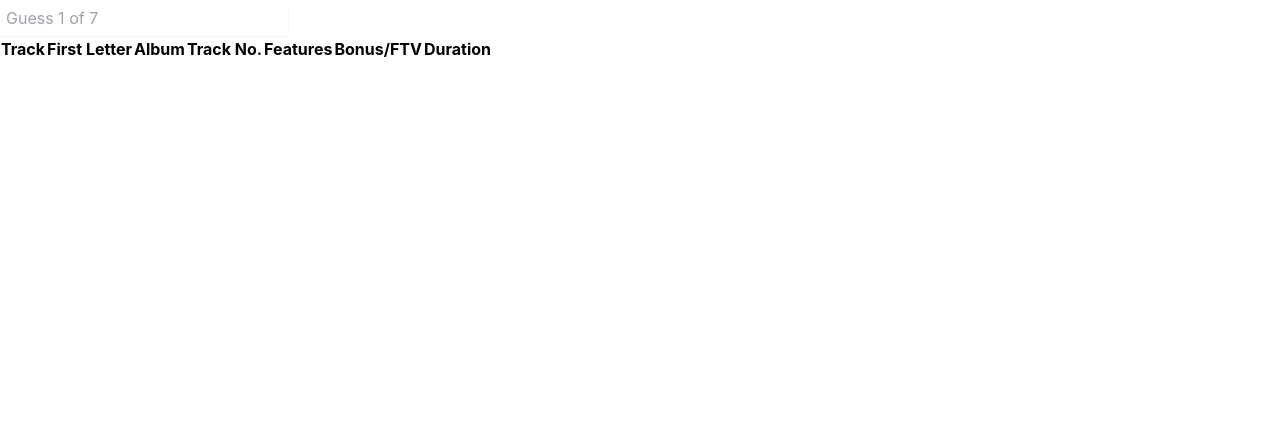
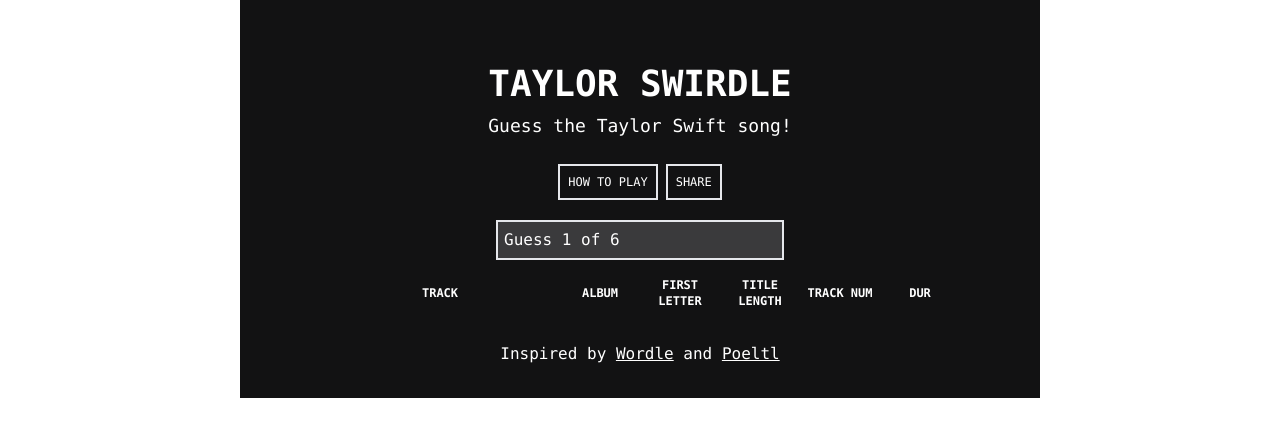
Before and after one commit to hjiang23/taylor-swirdle, a React (Create React App) app: page / in a window 1280 px wide. Shown: the top 436 px of the page. Built offline with nearby package versions, Linux system fonts and the light colour scheme.

Commit message:
mostly tailwind

```diff
--- a/src/App.tsx
+++ b/src/App.tsx
@@ -2,6 +2,8 @@ import {useState, useEffect} from 'react';
 import './App.css';
 import Dropdown from './components/Dropdown';
 import ResultsTable from './components/ResultsTable';
+import Rules from './components/Rules';
+import Share from './components/Share';
 import data from './data.json';
 import makeGuess from './handleGuess';
 
@@ -13,8 +15,10 @@ data.forEach((element, index) => {
 function App() {
 
   const ans = 112;
+  const colors: string[] = ["#3a3a3c", "#b59f3b", "#538d4e"];
+
   const [table, setTable] = useState<any>([]);
-  const [clear, setClear] = useState("");
+  const [input, setInput] = useState("");
   const [guessNum, setGuessNum] = useState(1);
   const [gameOver, setGameOver] = useState(false);
   const [won, setWon] = useState(false);
@@ -25,7 +29,7 @@ function App() {
       setWon(true);
       setGameOver(true);
     }
-    else if (guessNum + 1 > 7) {
+    else if (guessNum + 1 > 6) {
       setGameOver(true);
     }
     else {
@@ -39,9 +43,24 @@ function App() {
   },[table])
 
   return (
-    <div className="App">
-      <Dropdown won = {won} gameOver = {gameOver} guessNum = {guessNum} clear = {clear} setClear = {setClear} table = {table} handleGuess = {handleGuess}></Dropdown>
-      <ResultsTable table = {table}></ResultsTable>
+    <div className="w-[350px] sm:w-[800px] text-center flex-col items-center mx-auto font-mono bg-[#121213] text-white">
+      <header className = "pt-16 pb-6">
+        <div>
+          <h1 className = "text-4xl font-bold pb-2">TAYLOR SWIRDLE</h1>
+          <h2 className = "text-lg">Guess the Taylor Swift song!</h2>
+        </div>
+      </header>
+      <div className = "mx-auto">
+        <div className = "mb-5 flex justify-center gap-2 w-3/5 mx-auto text-xs">
+          <Rules></Rules>
+          <Share></Share>
+        </div>
+        <Dropdown won = {won} gameOver = {gameOver} guessNum = {guessNum} input = {input} setInput = {setInput} table = {table} handleGuess = {handleGuess}></Dropdown>
+        <ResultsTable table = {table} colors = {colors}></ResultsTable>
+      </div>
+      <p className = "p-8">
+        Inspired by <a target= "_blank" rel="noreferrer" className = "underline" href="https://www.nytimes.com/games/wordle/index.html">Wordle</a> and <a target= "_blank" rel="noreferrer" className = "underline" href="https://poeltl.dunk.town/">Poeltl</a>
+      </p>
     </div>
   );
 }
--- a/src/components/Dropdown.tsx
+++ b/src/components/Dropdown.tsx
@@ -21,7 +21,7 @@ function Dropdown(props: any) {
 
   const placeholderText = () => {
     if (!props.gameOver) {
-      return "Guess " + props.guessNum + " of 7";
+      return "Guess " + props.guessNum + " of 6";
     }
     else if (props.won) {
       return "You solved it in " + props.guessNum + "!";
@@ -36,11 +36,11 @@ function Dropdown(props: any) {
       onChange={selection =>
         {
           props.handleGuess(selection.track_name);
-          props.setClear("");
+          props.setInput("");
         }
       }
-      inputValue = {props.clear}
-      onInputValueChange={val => props.setClear(val)}
+      inputValue = {props.input}
+      onInputValueChange={val => props.setInput(val)}
       itemToString={() => ('')}
     >
       {({
@@ -55,22 +55,22 @@ function Dropdown(props: any) {
         selectedItem,
         getRootProps,
       }) => (
-        <div>
-          <div className="w-72 flex flex-col gap-1">
+        <div className = " pb-4">
+          <div className="w-72 flex flex-col mx-auto">
             <div
-              className="flex shadow-sm bg-white gap-0.5"
+              className="flex border-2 gap-0.5"
               {...getRootProps({}, {suppressRefError: true})}
             >
               <input
-                placeholder= {placeholderText()}
-                className="w-full p-1.5"
+                placeholder = {placeholderText()}
+                className = "w-full p-1.5 bg-[#3a3a3c] placeholder:text-white"
                 disabled = {props.gameOver}
                 {...getInputProps()}
               />
             </div>
           </div>
           <ul
-            className={`absolute w-72 bg-white mt-1 shadow-md max-h-80 overflow-scroll p-0 ${
+            className={`left-1/2 -translate-x-1/2 absolute w-72 bg-[#3a3a3c] mt-1 shadow-md max-h-80 overflow-scroll p-0 ${
               !(isOpen && items.length) && 'hidden'
             }`}
             {...getMenuProps()}
@@ -91,7 +91,7 @@ function Dropdown(props: any) {
                   .map((item: any, index: any) => (
                     <li
                       className={`
-                        ${highlightedIndex === index && 'bg-blue-300'}
+                        ${highlightedIndex === index && 'bg-[#272729]'}
                         py-2 px-3 shadow-sm flex flex-col`
                       }
                       {...getItemProps({
@@ -101,7 +101,7 @@ function Dropdown(props: any) {
                       })}
                     >
                       <span>{item.track_name}</span>
-                      <span className="text-sm text-gray-700">
+                      <span className="text-sm text-slate-300">
                         {item.album_name}
                       </span>
                     </li>
--- a/src/components/ResultsTable.tsx
+++ b/src/components/ResultsTable.tsx
@@ -1,12 +1,17 @@
 function ResultsTable(props: any) {
 
-    const guesses = props.table.map((row: any) => (<GuessRow contents = {row}/>))
+    const guesses = props.table.map((row: any) => (<GuessRow contents = {row} colors = {props.colors}/>))
 
     return (
-        <table className = "table-auto" >
+        <table className = "text-xs mx-auto sm:w-4/5" >
             <thead>
                 <tr>
-                    <th>Track</th><th>First Letter</th><th>Album</th><th>Track No.</th><th>Features</th><th>Bonus/FTV</th><th>Duration</th>
+                    <th className = "w-auto">TRACK</th>
+                    <th className = "w-20">ALBUM</th>
+                    <th className = "w-20">FIRST LETTER</th>
+                    <th className = "w-20">TITLE LENGTH</th>
+                    <th className = "w-20">TRACK NUM</th>
+                    <th className = "w-20">DUR</th>
                 </tr>
             </thead>
             <tbody>
@@ -19,18 +24,43 @@ function ResultsTable(props: any) {
 function GuessRow(props: any) {
 
     const contents = props.contents;
+    const colors = props.colors;
+
+    const getColor = (correctness: number) => {
+        return correctness === 2 ? colors[2] : correctness === 1 ? colors[1] : colors[0];
+    }
+
+    const getArrow = (isLetter: boolean, direction: number) => {
+        if (isLetter) {
+            return direction === 1 ? "→" : direction === -1 ? "←" : "";
+        }
+        return direction === 1 ? "↑" : direction === -1 ? "↓" : "";
+    }
 
     return (
-        <tr>
-            <td style={{backgroundColor: contents.track_name.correctness === 2 ? "#37be75" : ""}}>{contents.track_name.track_name}</td>
-            <td style={{backgroundColor: contents.first_letter.correctness === 2 ? "#37be75" : contents.first_letter.correctness === 1 ? "#eadd65" : ""}}>{((contents.first_letter.direction === 1) ? contents.first_letter.letter + " →" : (contents.first_letter.direction === -1) ? "← " + contents.first_letter.letter : contents.first_letter.letter)}</td>
-            <td style={{backgroundColor: contents.album.correctness === 2 ? "#37be75" : contents.album.correctness === 1 ? "#eadd65" : ""}}>{contents.album.album}</td>
-            <td style={{backgroundColor: contents.track_number.correctness === 2 ? "#37be75" : contents.track_number.correctness === 1 ? "#eadd65" : ""}}>{contents.track_number.track_number + " " + ((contents.track_number.direction === 1) ? "↑" : (contents.track_number.direction === -1) ? "↓": "")}</td>
-            <td style={{backgroundColor: contents.ft.correctness === 2 ? "#37be75" : contents.ft.correctness === 1 ? "#eadd65" : ""}}>{contents.ft.featuring}</td>
-            <td style={{backgroundColor: contents.bonus.correctness === 2 ? "#37be75" : contents.bonus.correctness === 1 ? "#eadd65" : ""}}>{contents.bonus.bonus}</td>
-            <td style={{backgroundColor: contents.duration.correctness === 2 ? "#37be75" : contents.duration.correctness === 1 ? "#eadd65" :""}}>{contents.duration.duration + " " + ((contents.duration.direction === 1) ? "↑" : (contents.duration.direction === -1) ? "↓": "")}</td>
+        <tr className = "h-20">
+            <td className = "h-full"><Tile color = {getColor(contents.track_name.correctness)} str = {contents.track_name.track_name} arrow = {getArrow(false, 0)}/></td>
+            <td className = "h-full"><Tile color = {getColor(contents.album.correctness)} str = {contents.album.album} arrow = {getArrow(false, 0)}/></td>
+            <td className = "h-full"><Tile color = {getColor(contents.first_letter.correctness)} str = {contents.first_letter.letter} arrow = {getArrow(true, contents.first_letter.direction)}/></td>
+            <td className = "h-full"><Tile color = {getColor(contents.length.correctness)} str = {contents.length.length} arrow = {getArrow(false, contents.length.direction)}/></td>
+            <td className = "h-full"><Tile color = {getColor(contents.track_number.correctness)} str = {contents.track_number.track_number} arrow = {getArrow(false, contents.track_number.direction)}/></td>
+            <td className = "h-full"><Tile color = {getColor(contents.duration.correctness)} str = {contents.duration.duration} arrow = {getArrow(false, contents.duration.direction)}/></td>
         </tr>
     );
 }
 
+function Tile(props: any) {
+
+    const color = "bg-[" + props.color + "]";
+    const str = props.str;
+    const arrow = props.arrow;
+
+    return (
+        <div className = {color + " h-full flex flex-col justify-center"}>
+            <p>{str}</p>
+            <p>{arrow}</p>
+        </div>
+    )
+}
+
 export default ResultsTable;
--- /dev/null
+++ b/src/components/Rules.tsx
@@ -0,0 +1,7 @@
+function Rules(props: any) {
+    return (
+        <button className = "p-2 border-2">HOW TO PLAY</button>
+    );
+}
+
+export default Rules;
--- /dev/null
+++ b/src/components/Share.tsx
@@ -0,0 +1,7 @@
+function Share(props: any) {
+    return (
+        <button className = "p-2 border-2">SHARE</button>
+    );
+}
+
+export default Share;
--- a/src/handleGuess.ts
+++ b/src/handleGuess.ts
@@ -32,7 +32,8 @@ function makeGuess(guess: string, ans: number, map: any) {
       first_letter: handleFirstLetter(guessObj, ansObj),
       album: handleAlbum(guessObj, ansObj),
       track_number: handleTrackNumber(guessObj, ansObj),
-      ft: handleFeatures(guessObj, ansObj),
+      // ft: handleFeatures(guessObj, ansObj),
+      length: handleLength(guessObj, ansObj),
       bonus: handleBonus(guessObj, ansObj),
       duration: handleDuration(guessObj, ansObj)
     };
@@ -114,4 +115,13 @@ function handleDuration(guessObj: DataEntry, ansObj: DataEntry) {
     return {duration: time, correctness: correctness, direction: correctness === 2 ? 0 : guessObj.duration_ms < ansObj.duration_ms ? 1 : -1};
 }
 
+function handleLength(guessObj: DataEntry, ansObj: DataEntry) {
+
+  const guessLength = guessObj.track_name.length;
+  const ansLength = ansObj.track_name.length;
+  const correctness = guessLength === ansLength ? 2 : Math.abs(guessLength - ansLength) <= 2 ? 1 : 0;
+
+  return {length: guessLength, correctness: correctness, direction: correctness === 2 ? 0 : guessLength < ansLength ? 1 : -1}
+}
+
 export default makeGuess;
```
Also changed, not shown: src/data.json (+17 -17 lines).
